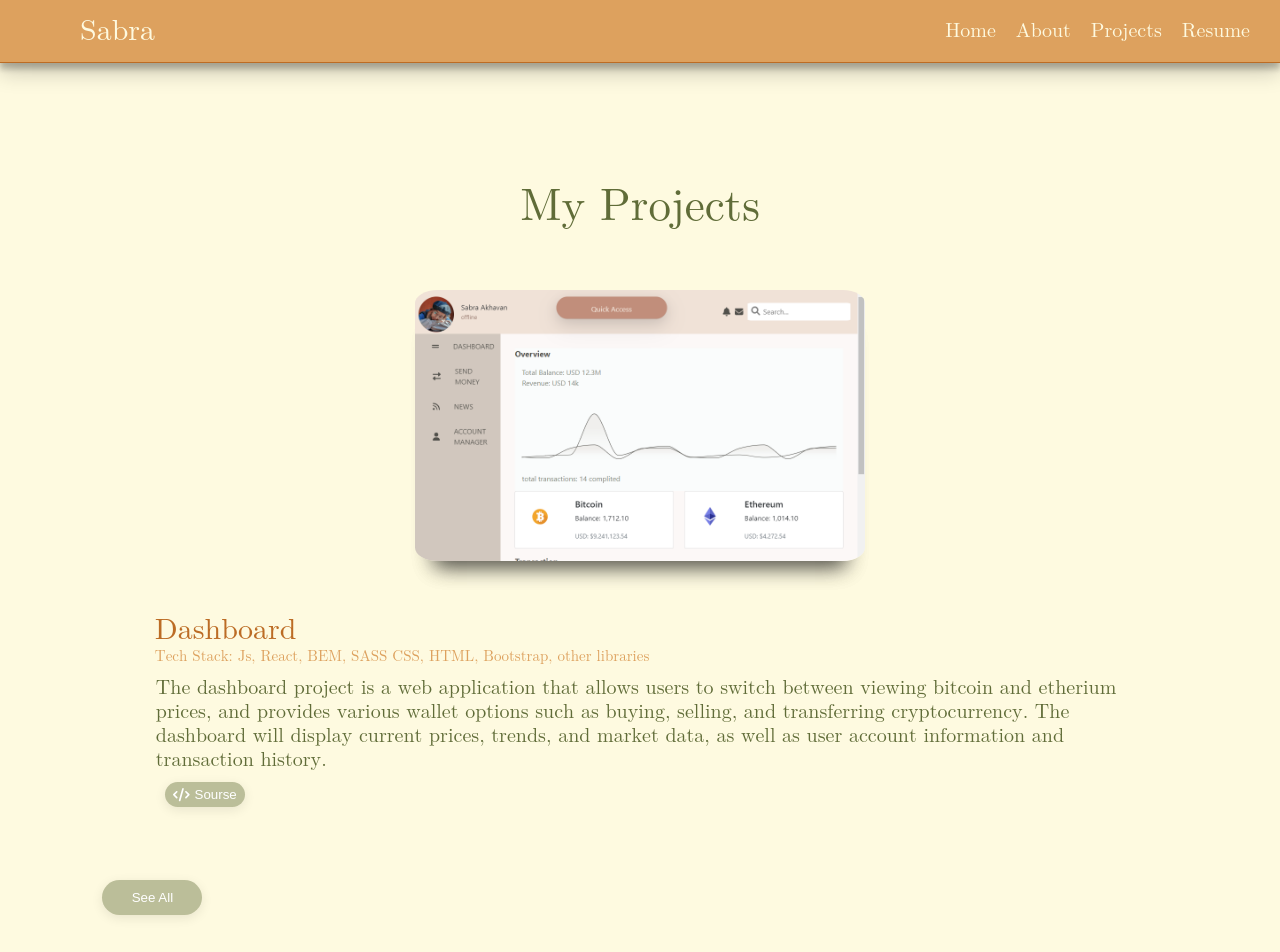
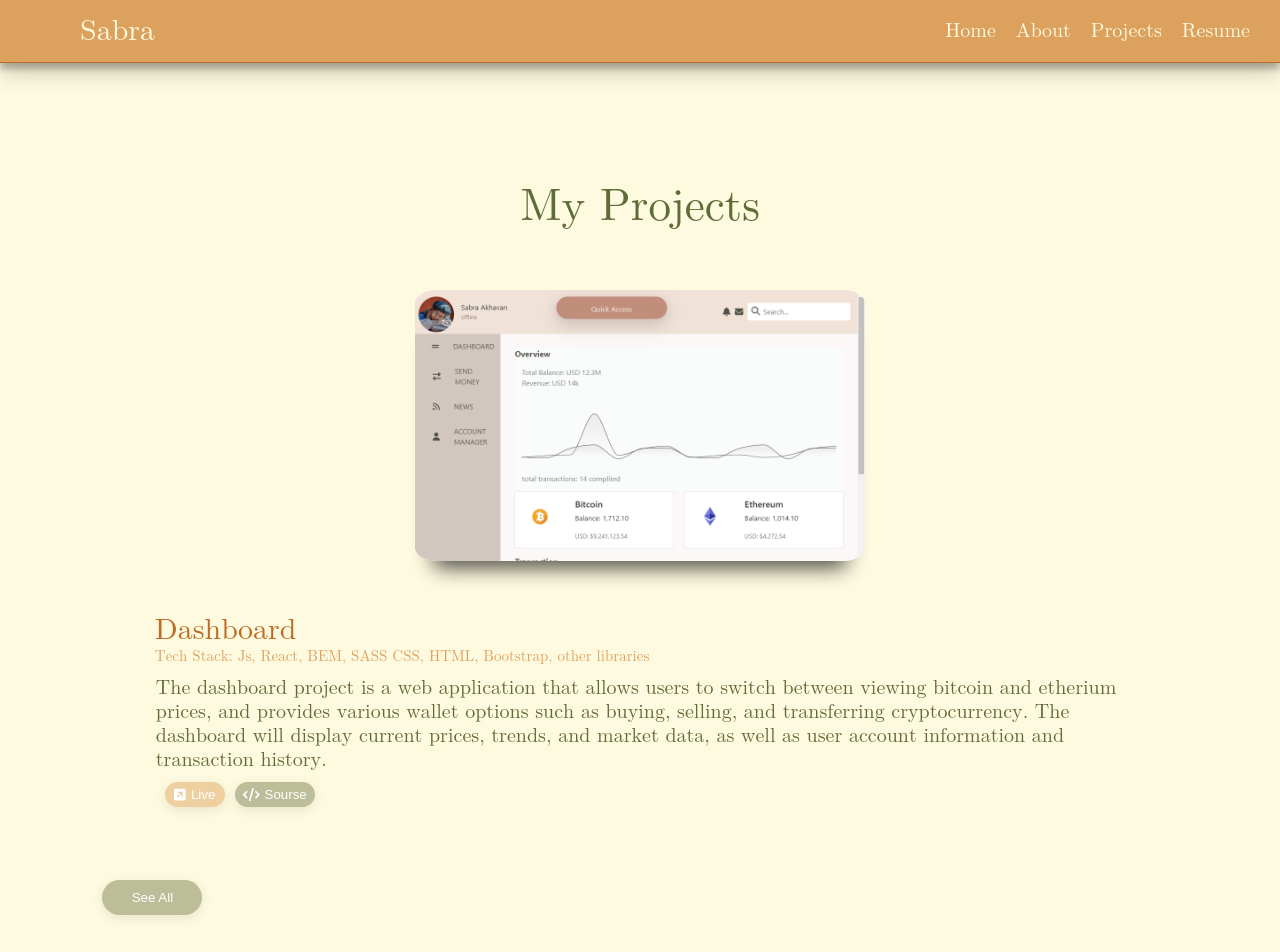
Before and after one commit to Sabraaa/myportfilio, a React (Create React App) app: page /projects in a window 1280 px wide. Shown: the top 952 px of the page. Built offline with nearby package versions, Linux system fonts and the light colour scheme.

Commit message:
zehnten finalfinalfinal

```diff
--- a/src/screen/projects/Projects.js
+++ b/src/screen/projects/Projects.js
@@ -40,10 +40,12 @@ const Projects = () => {
                   account information and transaction history.
                 </div>
                 <div className="pro-examples-btn">
-                  {/* <button className="pro-examples-btn-live">
-                    <FontAwesomeIcon icon={faSquareArrowUpRight} />
-                    Live
-                  </button> */}
+                  <a href="https://luxury-gecko-4f43a0.netlify.app">
+                    <button className="pro-examples-btn-live">
+                      <FontAwesomeIcon icon={faSquareArrowUpRight} />
+                      Live
+                    </button>
+                  </a>
                   <a href="https://github.com/Sabraaa/sabrasportfilio">
                     <button className="pro-examples-btn-sourse">
                       <FontAwesomeIcon icon={faCode} />
@@ -59,9 +61,9 @@ const Projects = () => {
                   src={ProImg}
                   // onClick={() => handleImgClick("ProImg")}
                 />
-              {/* {fullScreenImage && (
+                {/* {fullScreenImage && (
                 <fullScreenImage ProImg={fullScreenImage} onClose={handleCloseFullScreenImage} /> */}
-              {/* )} */}
+                {/* )} */}
               </div>
             </div>
           </div>
```
Also changed, not shown: src/screen/projects/Projects.scss (+7 -8 lines).
